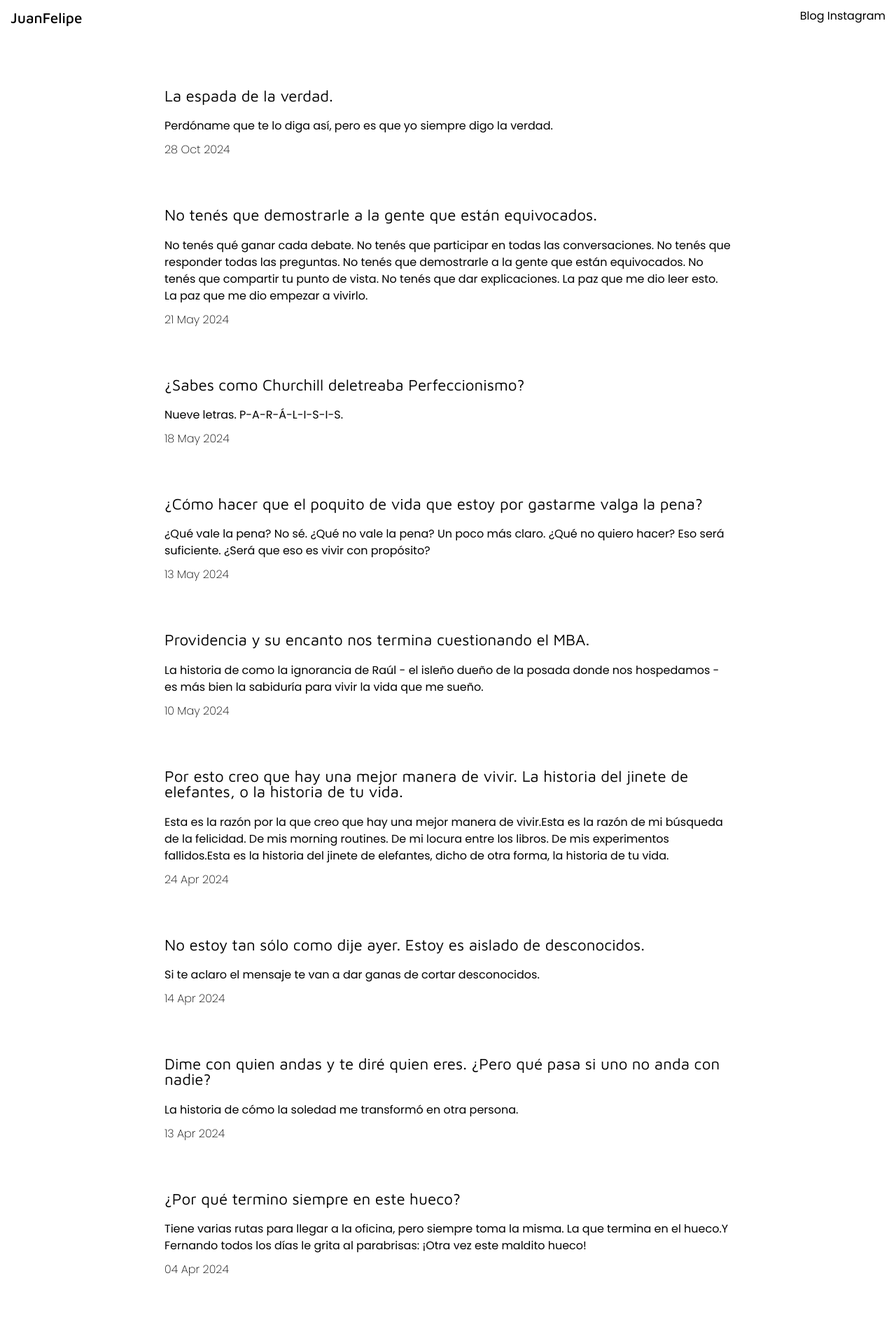
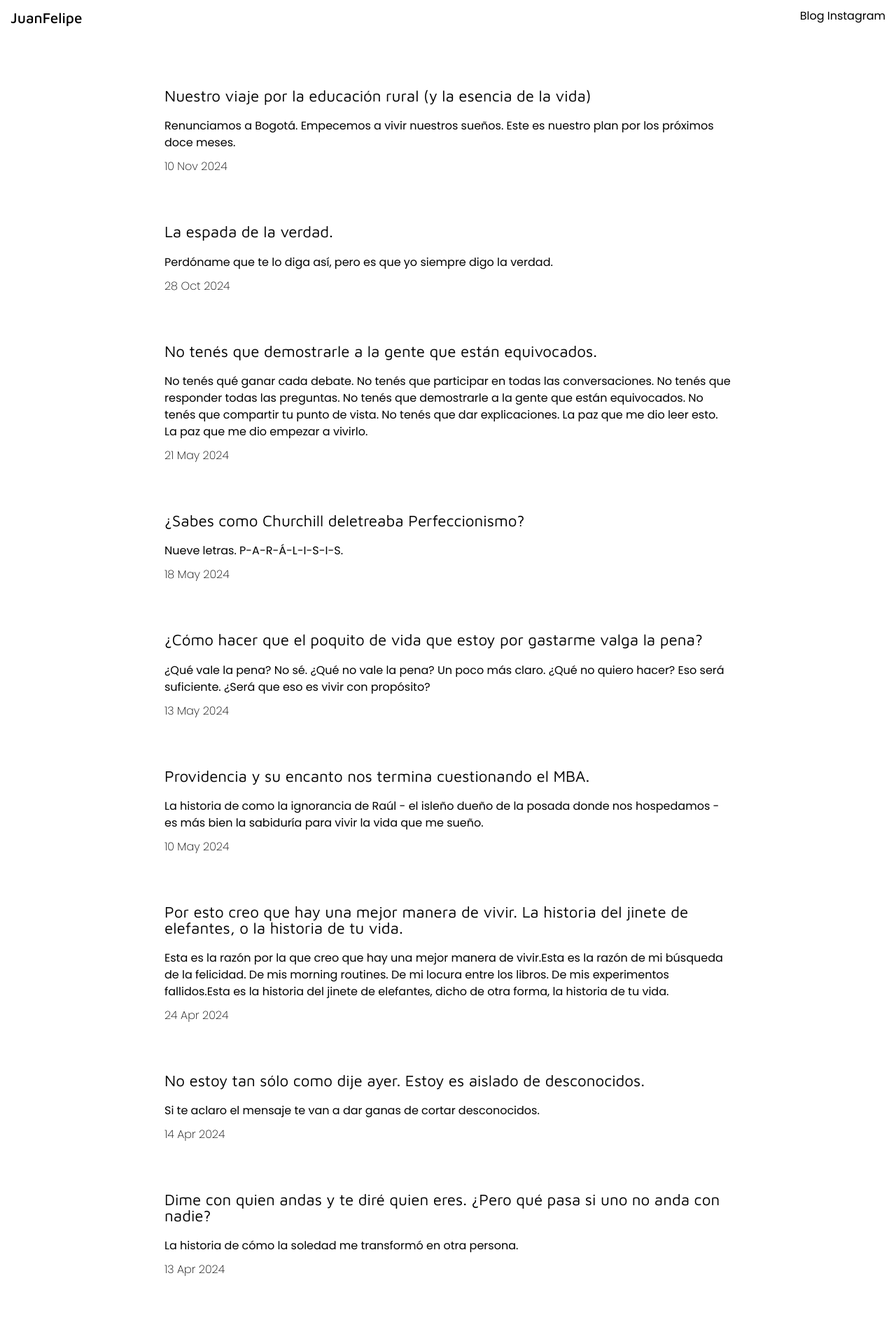
Before and after one commit to juanfelipecm/juanfelipe, a Jekyll site: the page built from index.html, in a window 1280 px wide. Shown: the top 1896 px of the page at 70% size. Built offline with Jekyll 4.4.1, drawn with Linux system fonts in a browser that asks for light colours.

Commit message:
Blog educación rural

```diff
--- a/_includes/footer.html
+++ b/_includes/footer.html
@@ -1,5 +1,8 @@
-<div>
+<div class = "footer" >
+    <script async data-uid="297e7ddda0" src="https://juan-felipe-castillo-madrinan.kit.com/297e7ddda0/index.js"></script>
     <div>
+        <br>
         <h5><a href="/index.html">JuanFelipe</a></h5>
+        <br>
     </div>
 </div>
--- /dev/null
+++ b/_posts/2024-11-10-nuestro-viaje-por-la-educacion-rural-y-la-esencia-de-la-vida.md
@@ -0,0 +1,159 @@
+---
+layout: post
+title: "Nuestro viaje por la educación rural (y la esencia de la vida)"
+date: 2024-11-10
+slug: "nuestro-viaje-por-la-educacion-rural-y-la-esencia-de-la-vida"
+excerpt: "Renunciamos a Bogotá. Empecemos a vivir nuestros sueños. Este es nuestro plan por los próximos doce meses."
+---
+<br>
+<br>
+<div class="blog-post-image">
+    <img src="/images/2024-11-10-viaje-por-la-educacion/escuela-la-palma.jpg" alt="Escuela la palma">
+</div>
+<br>
+<br>
+Esa es la linda escuela de la vereda la Palma. Acá estudian 13 estudiantes su primaria, los más chiquitos van en transición apenas aprendiendo a coger un lápiz, los más grandes en quinto, aprendiendo a multiplicar y dividir.
+<br>
+<br>
+Todos estudian al tiempo. En el mismo salón, la misma clase, la misma profesora, todos los cursos a la vez.
+<br>
+<br>
+Y lo mismo pasa en bachillerato.
+<br>
+<br>
+Imagínate cómo hubiera sido tu colegio, si mientras estabas en tu salón, el profesor tenía que enseñar 6, 7, 8, 9, 10 y 11 al mismo tiempo. Si cuando estabas sentado y mirabas a tu alrededor, todos tus compañeros estuvieran en cursos diferentes. Si en una clase de cincuenta minutos tuvieras que esperar a que dieran las instrucciones para todos los otros cursos. Si sólo hubieras tenido un profesor, para enseñarte todas las materias, de sexto a once.
+<br>
+<br>
+Pausa, decántalo. Visualízalo por un segundo.
+<br>
+<br>
+Así es como funciona la educación rural en Colombia. Así es una escuela campesina.
+<br>
+<br>
+Un salón, muchos cursos. Un profesor, muchos estudiantes. Un mismo espacio, una misma clase.
+<br>
+<br>
+¿Cómo es eso posible? ¿Cómo funciona una clase así? ¿Por qué pasa esto? ¿Por qué es así?
+<br>
+<br>
+-
+<br>
+<br>
+<div class="blog-post-image">
+    <img src="/images/2024-11-10-viaje-por-la-educacion/escuela-la-palma-2.jpg" alt="Escuela la palma">
+</div>
+<br>
+<br>
+Valeria está fascinada con la educación en Colombia. Ella es profesora, Licenciada en Primera Infancia, es su sueño, vocación, profesión y misión. Pero en el mundo tan vasto de la educación, ¿por qué éste tan particular de la educación rural le generaba esa dinamita?
+<br>
+<br>
+No lo entendía hasta que me dejó mudo contándome la historia del salón en la escuela de la Palma. La educación rural es un mundo inigualable, un mundo que para nosotros los citadinos parece ficción porque nada de lo que funciona en la ciudad, puede aplicarse por acá. Ni el más creativo y soñador se imagina los retos que representa la educación en la ruralidad. Es un mundo que por su lejanía a nuestra realidad sin darnos cuenta decidimos ignorar.
+<br>
+<br>
+¿Cómo es estudiar sin internet? ¿Sin computadores, ni bibliotecas? ¿Sin si quiera señal de celular?
+<br>
+<br>
+¿Cómo es tener que montar dos horas en mula para llegar a la escuela? ¿Cómo es estudiar en una escuela donde sólo hay un estudiante? ¿Por qué existe una escuela donde sólo hay un estudiante?
+<br>
+<br>
+¿Qué implica ser profesor en estas condiciones? ¿Dónde vive el profesor? ¿Cómo vive un profesor en una escuela en la mitad de una montaña sin poder comunicarse con su familia, su pareja, sus hijos? ¿Se separa el profesor de su familia? ¿Por qué alguien escogería ser profesor rural?
+<br>
+<br>
+¿Por qué enseñan todos los cursos a la vez? ¿Qué tanto aprende un niño en esa modalidad? ¿Qué tanto aprende un estudiante en un bachillerato multicurso que sólo funciona tres días a la semana? ¿Por qué funciona solo tres días a la semana?
+<br>
+<br>
+¿Por qué estudia un niño en la ruralidad? ¿Por qué tan pocos siguen a bachillerato? ¿De qué sirve la educación en estas condiciones? ¿Qué sueña un estudiante campesino?
+<br>
+<br>
+¿Por qué la educación rural funciona así? ¿Qué es lo que pasa en el campo que nos lleva a estas condiciones tan extremas?
+<br>
+<br>
+-
+<br>
+<br>
+<div class="blog-post-image">
+    <img src="/images/2024-11-10-viaje-por-la-educacion/caminando-a-la-escuela.jpg" alt="Caminando a la escuela rural">
+</div>
+<br>
+<br>
+Empezaba a entender la curiosidad de Valeria a contagiarme de ella. Cada historia sobre la educación en el campo colombiano nos dejaba atónitos, llenos de preguntas que cuando intentábamos intentábamos responder nos sentíamos aprendiendo a montar bicicleta leyendo las instrucciones sobre cómo montar, inútiles. Para aprender toca subirse en la bicicleta.
+<br>
+<br>
+Para responder estas preguntas, para saber por dónde empezar y cómo aportar, para aprender de la educación rural en Colombia, no sirve estudiarla en la ciudad, toca vivirla en el campo.
+<br>
+<br>
+-
+<br>
+<br>
+Nos cansamos de intentar aprender leyendo, le quitamos las rueditas a la bici y nos subimos a este viaje para descubrir la educación rural.
+<br>
+<br>
+Este es nuestro proyecto y nuestra vida por los próximos doce meses.
+<br>
+<br>
+Tomarnos un año para viajar por Colombia, viviendo por dos a tres meses en diferentes veredas rurales que nos permitan descubrir, estudiar y aprender en primera persona cómo funciona la educación en estas condiciones. Valeria quiere estar en el salón, sentarse en el pupitre, caminar los recorridos, compartir con los profesores. Empaparnos.
+<br>
+<br>
+El rompecabezas de la educación rural nos enamoró. Pero antes de intentar armarlo, debemos descubrir sus fichas, de qué color son, encontrar las esquinas y su relación. Queremos aportar, queremos poner por lo menos una ficha en su lugar.
+<br>
+<br>
+Pero para aportar primero hay que aprender.
+<br>
+<br>
+-
+<br>
+<br>
+Les contamos que una noche de abril, recostados en el sofá turquesa de nuestra sala, tomando vino para dejar hablar a la imaginación, decidimos renunciar a nuestra vida en Bogotá para iniciar esta aventura de vivir la educación rural.
+<br>
+<br>
+No les contamos una minucia que ayudó a tomar la decisión. El viaje al campo también cumplía uno de mis sueños, el cambio lo anhelábamos los dos. Ahora lo veo, lo que necesitábamos era una escuela rural. Estudiar a la vez, un mismo profesor, clases diferentes. Ella intentaría descubrir la educación, yo la esencia de la vida.
+<br>
+<br>
+-
+<br>
+<br>
+Leyendo sobre los personajes más sabios de la historia encuentras que en su mayoría llevaban una vida simple. Austera y sencilla. ¿Por qué será?
+<br>
+<br>
+Por allá Henry David Thoreau, cuando se retiraba a vivir en soledad y autosuficiencia en una cabaña al lado de la laguna de Walden decía que lo hacía no huyéndole a la vida, sino para descubrirla en su estado más puro, despojada de todo lujo, maquillaje y cobertura.
+<br>
+<br>
+En otras páginas he leido que el acertijo de la buena vida se esconde detrás de una palabra: suficiente. ¿Pero cómo se encuentra viviendo en medio de tanta abundancia? ¿Tanta que cuando lo tenemos todo sentimos que no tenemos nada?
+<br>
+<br>
+¿Cuánto es suficiente para mi? ¿Para nosotros? ¿Qué es lo que realmente disfruto? ¿Qué es gula? ¿De dónde viene mi felicidad? ¿Mi tranquilidad? ¿Dónde me estoy equivocando buscando el buen vivir?
+<br>
+<br>
+Esa noche de abril cuando firmábamos el cambio de vida yo sabía que también era mi oportunidad, inscribirme a la lección de vida que quería tener pero no tenía la valentía de empezar.
+<br>
+<br>
+Mi primera clase empezó antes del viaje. Pasar de un apartamento repleto de chécheres a una sola maleta. Nunca me había sentido tan ligero, ni tan abundante, como si al no tener nada sintiera que lo tenía todo.
+<br>
+<br>
+Siento mucho curiosidad. Siento muchas ganas de vivir.
+<br>
+<br>
+¿Qué encuentran aquí los sabios? ¿Qué revela una vida más sencilla? Acabo de abrir la puerta, vamos a ver qué hay.
+<br>
+<br>
+-
+<br>
+<br>
+Dicen que si querés contarle un buen chiste al destino, cuéntale tus planes.
+<br>
+<br>
+Aquí están los nuestros, ya veremos la vida qué nos depara	. Se supone que será un año. Se supone que viviremos en varias veredas, en varias regiones del país, visitando varias escuelas. Disque aprenderemos de educación en el campo y además a vivir mejor.
+<br>
+<br>
+Ya veremos, por aquí algo contaremos.
+<br>
+<br>
+Empezaron nuestras clases en la escuela rural, ya veo algo que me encanta de este revuelto de salón. Se supone que está cada uno en su curso pero al compartir salón es imposible no oir los aprendizajes del de al lado, así pues, estoy aprendiendo de los sueños de Valeria y ella de los míos. Juntos escribiendo nuestro cuento.
+<br>
+<br>
+Saludos desde la Vereda La Palma, en el mágico cañón del río Santo Domingo.
+<br>
+<br>
+Juan Felipe y Valeria
+<br>
+25.septiembre.2024
--- a/css/main.css
+++ b/css/main.css
@@ -109,6 +109,30 @@ a {
 /* BLOG STYLES */
 
 .blog-container {
-    max-width: 860px;
+    max-width: 720px;
     margin: 25px;
+    margin: 0 20px 0;
 }
+
+.blog-post-image {
+    overflow: hidden;
+    display: flex;
+    justify-content: center;
+    border-radius: 10px;
+}
+
+.blog-post-image img {
+    /* max-width: 80%; */
+    max-height: 500px;
+    object-fit: contain;
+    border-radius: 10px;
+}
+
+/* FOOTER STYLES */
+
+.footer {
+    display: flex;
+    flex-direction: column;
+    align-items: center;
+    width: 100vw;
+}
```
Also changed, not shown: images/2024-11-10-viaje-por-la-educacion/caminando-a-la-escuela.jpg (added), images/2024-11-10-viaje-por-la-educacion/escuela-la-palma-2.jpg (added), images/2024-11-10-viaje-por-la-educacion/escuela-la-palma.jpg (added), 1 other file.
